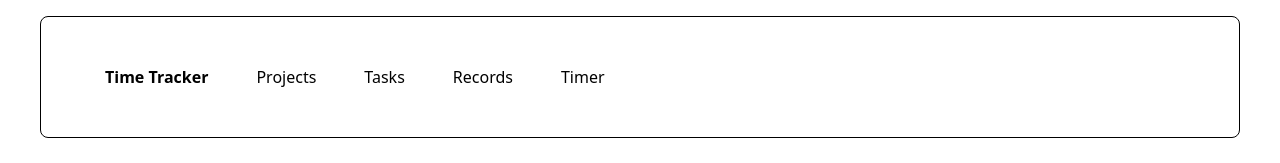
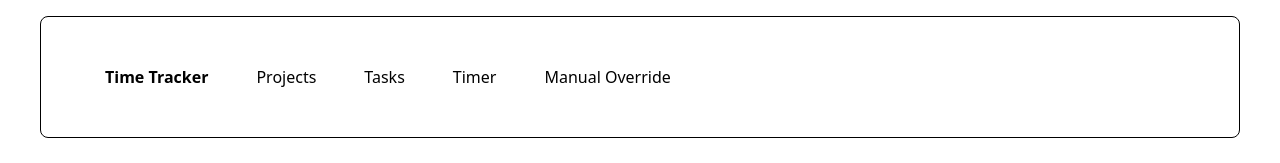
Before and after one commit to severalpens/timetracker, a React (Create React App) app: page / in a window 1280 px wide. Shown: the top 163 px of the page. Built offline with nearby package versions, Linux system fonts and the light colour scheme; no server answers; what @aws-amplify/ui-react, aws-amplify would draw is missing.

Commit message:
updated navbar and  re-add db.ts

```diff
--- a/src/components/navbar/Navbar.jsx
+++ b/src/components/navbar/Navbar.jsx
@@ -22,11 +22,11 @@ function Navbar(props) {
         <NavLink id="navlink-tasks" className="p-6" to="/tasks">
           Tasks
         </NavLink>
-        <NavLink id="navlink-entries" className="p-6" to="/records">
-          Records
-        </NavLink>
         <NavLink id="navlink-entries" className="p-6" to="/timer">
           Timer
+        </NavLink>
+        <NavLink id="navlink-entries" className="p-6" to="/records">
+          Manual Override
         </NavLink>
       </div>
       <div id="navbar-auth-menu" className="p-6 columns-2">
--- a/src/components/timer/Timer.jsx
+++ b/src/components/timer/Timer.jsx
@@ -1,4 +1,4 @@
-import { getAll, getByCType } from '../../db/db.js';
+import { getAll, getByCType } from '../../db/db.ts';
 import Table from './table/Table';
 import Table2 from './table2/Table2';
 import React from 'react';
--- a/src/components/timer/table/Table.jsx
+++ b/src/components/timer/table/Table.jsx
@@ -1,7 +1,7 @@
 import { render } from '@testing-library/react';
 import React, { useEffect, useState } from 'react';
 import Row from './Row'
-import { getAll, getByCType, getByParentId} from '../../../db/db.js';
+import { getAll, getByCType, getByParentId} from '../../../db/db.ts';
 
 
 export default class Table extends React.PureComponent{
```
